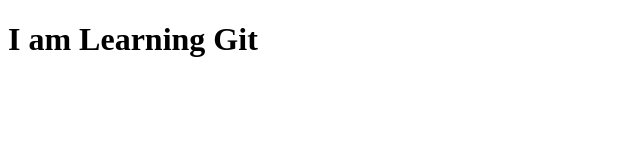
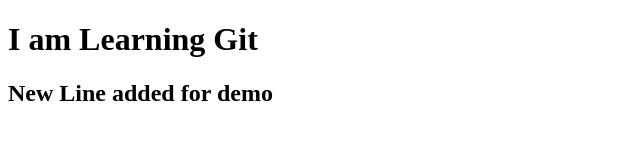
Before and after one commit to MoinHasanfatta/mern8, a plain HTML site: page index.html in a window 1280 px wide. Shown: the whole page, without its empty margins (0-640 px from the left). Drawn offline with Linux system fonts and the light colour scheme.

Commit message:
second line

```diff
--- a/index.html
+++ b/index.html
@@ -7,5 +7,6 @@
 </head>
 <body>
     <h1> I am Learning Git </h1>
+    <h2> New Line added for demo </h2>
 </body>
 </html>
```
